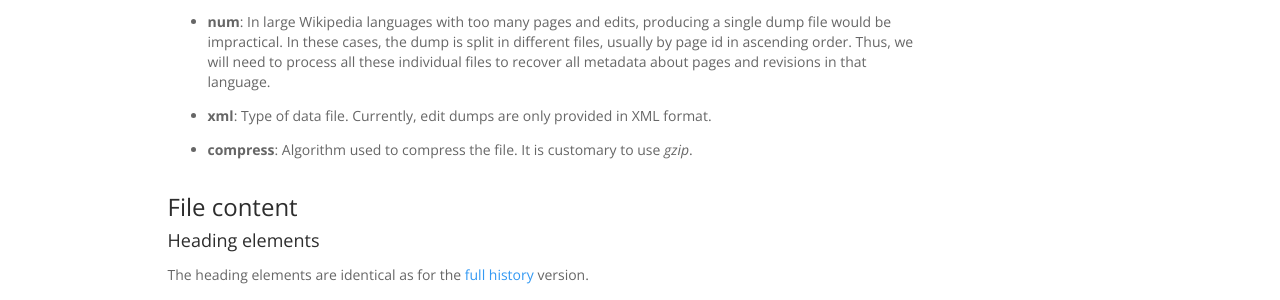
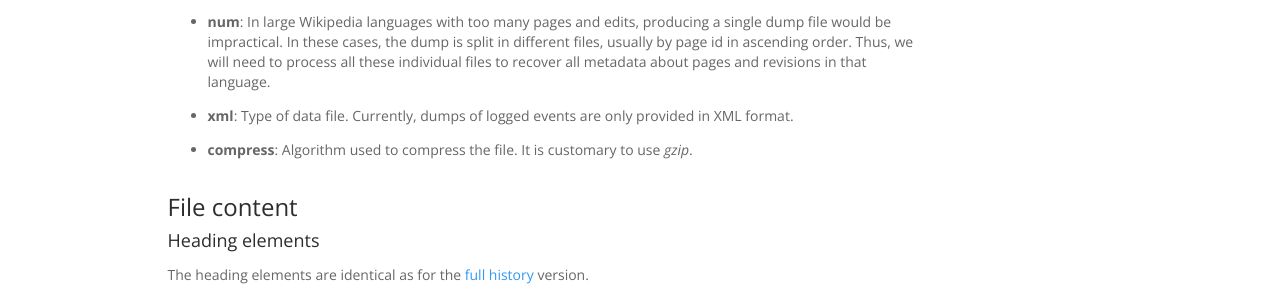
Before and after one commit to glimmerphoenix/WikiDAT, a Jekyll site: the page built from pages/logging/index.html, in a window 1280 px wide and 900 px high, scrolled down 600 px. Shown: the part 154-454 px from the top of the window. Built offline with Jekyll 4.4.1, drawn with Linux system fonts in a browser that asks for light colours; nearby versions of some CDN libraries.

```diff
--- a/pages/logging/index.html
+++ b/pages/logging/index.html
@@ -77,7 +77,7 @@
 					and revisions in that language.
 				</li>
 				<li>
-					<strong>xml</strong>: Type of data file. Currently, edit dumps are only provided
+					<strong>xml</strong>: Type of data file. Currently, dumps of logged events are only provided
 					in XML format.
 				</li>
 				<li>
```
